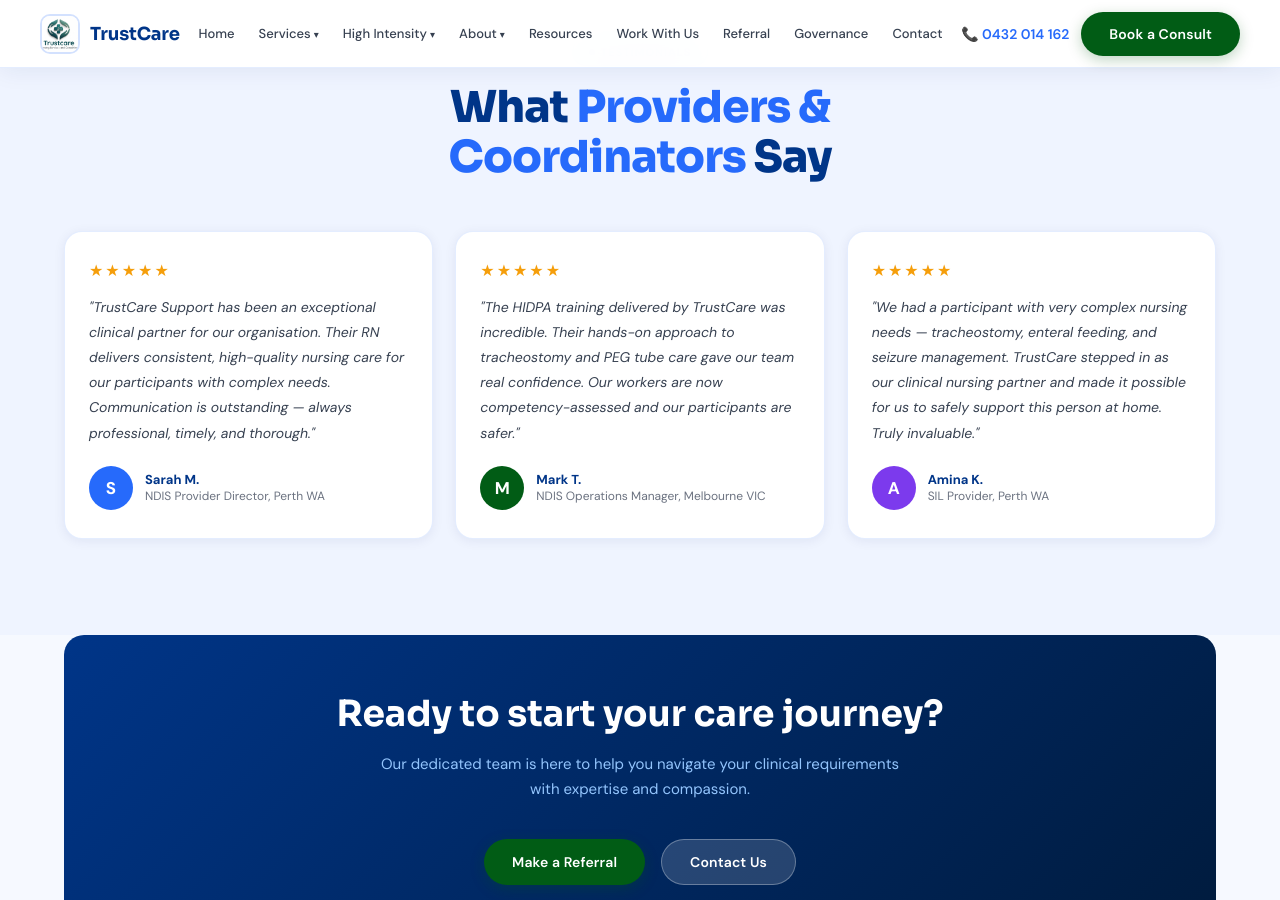
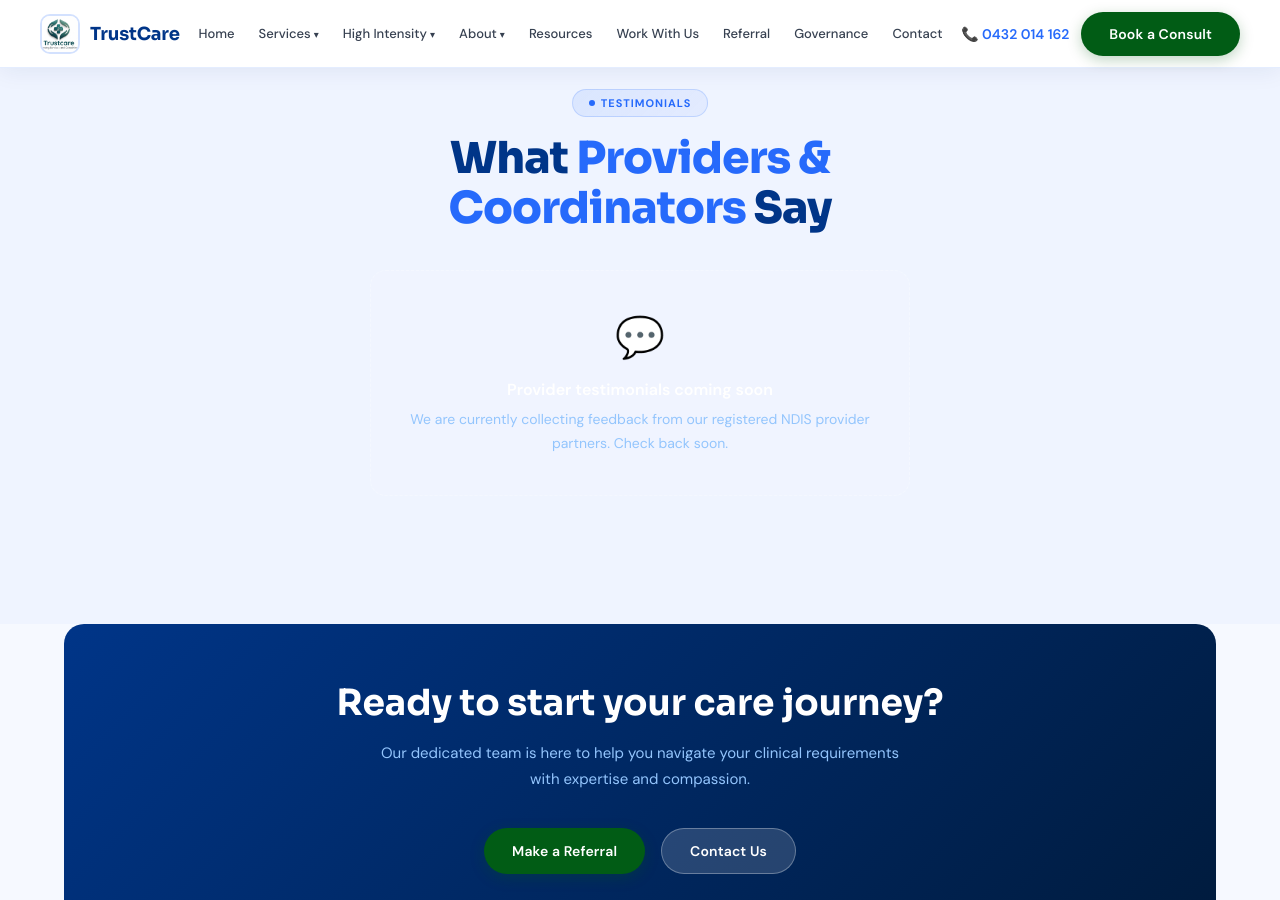
Before and after one commit to abassaj89-eng/TrustCare_NursingServices, a Jekyll site: the page built from index.html, in a window 1280 px wide and 900 px high, scrolled down 5841 px. Built offline with Jekyll 4.4.1, drawn with Linux system fonts in a browser that asks for light colours; a script that is not in the unit is left out; some of the changed text lies outside the part shown.

Commit message:
fix: update homepage hero, stats section, and testimonials
- Hero headline: 'Participants' → 'Support Coordinators' to better
  reflect primary audience
- Hero stats: remove animated counters (0+, 0%) with unverified numbers;
  replace with 3 factual pillars (AHPRA Registered Nurse, Perth WA,
  7 Days Available)
- Stats section: remove counter-animated stats block; replace with
  clean 3-column factual section (same 3 pillars, with subtitles)
- Testimonials: remove 3 placeholder testimonials; replace with
  honest 'Provider testimonials coming soon' placeholder section
- styles.css: add .hero__stat-icon rule; bump label weight for
  new icon-based hero stat layout

```diff
--- a/index.html
+++ b/index.html
@@ -16,7 +16,7 @@
             AHPRA Registered Nurse | Perth, WA
           </div>
           <h1 class="hero__title">
-            Specialised Nursing Support for NDIS Providers and Participants in Perth
+            Specialised Nursing Support for NDIS Providers and Support Coordinators in Perth
           </h1>
           <p class="hero__sub">
             Expert Clinical Nursing Partnerships. Supporting NDIS providers and participants across Perth with RN-led, high-intensity and community-based care.
@@ -27,20 +27,16 @@
           </div>
           <div class="hero__stats">
             <div class="hero__stat">
-              <div class="hero__stat-num" data-target="50" data-suffix="+">0+</div>
-              <div class="hero__stat-label">Participants Supported</div>
+              <div class="hero__stat-icon">🏥</div>
+              <div class="hero__stat-label">AHPRA Registered Nurse</div>
             </div>
             <div class="hero__stat">
-              <div class="hero__stat-num" data-target="100" data-suffix="%">0%</div>
-              <div class="hero__stat-label">AHPRA Compliant Care</div>
+              <div class="hero__stat-icon">📍</div>
+              <div class="hero__stat-label">Perth, Western Australia</div>
             </div>
             <div class="hero__stat">
-              <div class="hero__stat-num" data-target="5" data-suffix="+">0+</div>
-              <div class="hero__stat-label">Years RN Experience</div>
-            </div>
-            <div class="hero__stat">
-              <div class="hero__stat-num" data-target="200" data-suffix="+">0+</div>
-              <div class="hero__stat-label">Hours of Clinical Training Delivered</div>
+              <div class="hero__stat-icon">📅</div>
+              <div class="hero__stat-label">7 Days Available</div>
             </div>
           </div>
         </div>
@@ -107,25 +103,24 @@
       </div>
     </div>
 
-    <!-- STATS -->
+    <!-- KEY FACTS -->
     <section class="stats section">
       <div class="container">
-        <div class="stats__grid">
-          <div class="stat-item reveal">
-            <div class="stat-item__num"><span data-target="50" data-suffix="+">0+</span></div>
-            <div class="stat-item__label">Participants Supported</div>
+        <div class="stats__grid" style="grid-template-columns:repeat(3,1fr);">
+          <div class="stat-item reveal" style="text-align:center;">
+            <div style="font-size:36px;margin-bottom:10px;">🏥</div>
+            <div class="stat-item__label" style="font-size:15px;font-weight:700;color:var(--navy);">AHPRA Registered Nurse</div>
+            <div style="font-size:13px;color:#64748b;margin-top:4px;">Publicly verifiable registration</div>
           </div>
-          <div class="stat-item reveal reveal-delay-1">
-            <div class="stat-item__num"><span data-target="100" data-suffix="%">0%</span></div>
-            <div class="stat-item__label">AHPRA Compliant Care</div>
+          <div class="stat-item reveal reveal-delay-1" style="text-align:center;">
+            <div style="font-size:36px;margin-bottom:10px;">📍</div>
+            <div class="stat-item__label" style="font-size:15px;font-weight:700;color:var(--navy);">Perth, Western Australia</div>
+            <div style="font-size:13px;color:#64748b;margin-top:4px;">Serving providers across Perth metro</div>
           </div>
-          <div class="stat-item reveal reveal-delay-2">
-            <div class="stat-item__num"><span data-target="5" data-suffix="+">0+</span></div>
-            <div class="stat-item__label">Years RN Experience</div>
-          </div>
-          <div class="stat-item reveal reveal-delay-3">
-            <div class="stat-item__num"><span data-target="200" data-suffix="+">0+</span></div>
-            <div class="stat-item__label">Hours of Clinical Training Delivered</div>
+          <div class="stat-item reveal reveal-delay-2" style="text-align:center;">
+            <div style="font-size:36px;margin-bottom:10px;">📅</div>
+            <div class="stat-item__label" style="font-size:15px;font-weight:700;color:var(--navy);">7 Days Available</div>
+            <div style="font-size:13px;color:#64748b;margin-top:4px;">Flexible scheduling for providers</div>
           </div>
         </div>
       </div>
@@ -356,46 +351,16 @@
       </div>
     </section>
 
-    <!-- TESTIMONIALS -->
+    <!-- TESTIMONIALS PLACEHOLDER -->
     <section class="section section--blue" id="testimonials">
       <div class="container">
-        <div style="text-align:center;max-width:580px;margin:0 auto 48px;">
+        <div style="text-align:center;max-width:540px;margin:0 auto;padding:32px 0;">
           <div class="eyebrow">Testimonials</div>
           <h2 class="section-heading">What <span>Providers &amp; Coordinators</span> Say</h2>
-        </div>
-        <div class="testimonials__grid">
-          <div class="testimonial-card reveal">
-            <div class="testimonial-card__stars">★★★★★</div>
-            <p class="testimonial-card__text">"TrustCare Support has been an exceptional clinical partner for our organisation. Their RN delivers consistent, high-quality nursing care for our participants with complex needs. Communication is outstanding — always professional, timely, and thorough."</p>
-            <div class="testimonial-card__author">
-              <div class="testimonial-card__avatar">S</div>
-              <div>
-                <div class="testimonial-card__name">Sarah M.</div>
-                <div class="testimonial-card__role">NDIS Provider Director, Perth WA</div>
-              </div>
-            </div>
-          </div>
-          <div class="testimonial-card reveal reveal-delay-1">
-            <div class="testimonial-card__stars">★★★★★</div>
-            <p class="testimonial-card__text">"The HIDPA training delivered by TrustCare was incredible. Their hands-on approach to tracheostomy and PEG tube care gave our team real confidence. Our workers are now competency-assessed and our participants are safer."</p>
-            <div class="testimonial-card__author">
-              <div class="testimonial-card__avatar">M</div>
-              <div>
-                <div class="testimonial-card__name">Mark T.</div>
-                <div class="testimonial-card__role">NDIS Operations Manager, Melbourne VIC</div>
-              </div>
-            </div>
-          </div>
-          <div class="testimonial-card reveal reveal-delay-2">
-            <div class="testimonial-card__stars">★★★★★</div>
-            <p class="testimonial-card__text">"We had a participant with very complex nursing needs — tracheostomy, enteral feeding, and seizure management. TrustCare stepped in as our clinical nursing partner and made it possible for us to safely support this person at home. Truly invaluable."</p>
-            <div class="testimonial-card__author">
-              <div class="testimonial-card__avatar">A</div>
-              <div>
-                <div class="testimonial-card__name">Amina K.</div>
-                <div class="testimonial-card__role">SIL Provider, Perth WA</div>
-              </div>
-            </div>
+          <div style="margin-top:36px;background:rgba(255,255,255,0.08);border:1.5px dashed rgba(255,255,255,0.25);border-radius:16px;padding:40px 32px;">
+            <div style="font-size:40px;margin-bottom:16px;">💬</div>
+            <p style="color:#fff;font-size:16px;font-weight:600;margin-bottom:8px;">Provider testimonials coming soon</p>
+            <p style="color:#93c5fd;font-size:14px;line-height:1.7;margin:0;">We are currently collecting feedback from our registered NDIS provider partners. Check back soon.</p>
           </div>
         </div>
       </div>
--- a/styles.css
+++ b/styles.css
@@ -423,7 +423,8 @@
   line-height: 1;
   letter-spacing: -0.02em;
 }
-.hero__stat-label { font-size: 12px; color: rgba(255,255,255,.6); margin-top: 4px; }
+.hero__stat-icon { font-size: 28px; line-height: 1; margin-bottom: 6px; }
+.hero__stat-label { font-size: 12px; color: rgba(255,255,255,.75); margin-top: 4px; font-weight: 600; }
 
 .hero__image { position: relative; }
 .hero__img-wrap {
```
